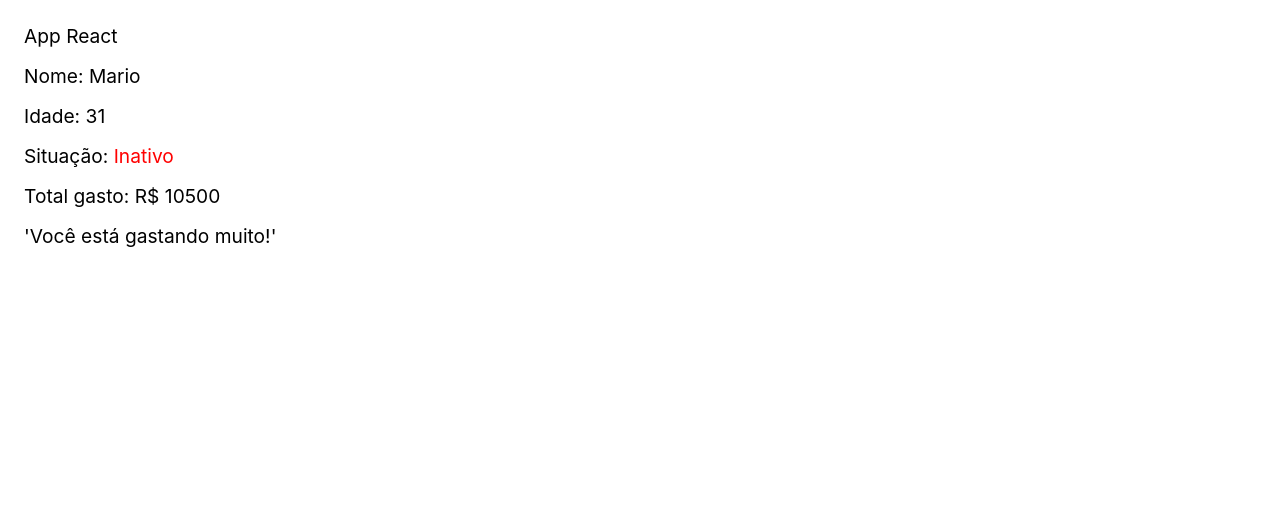
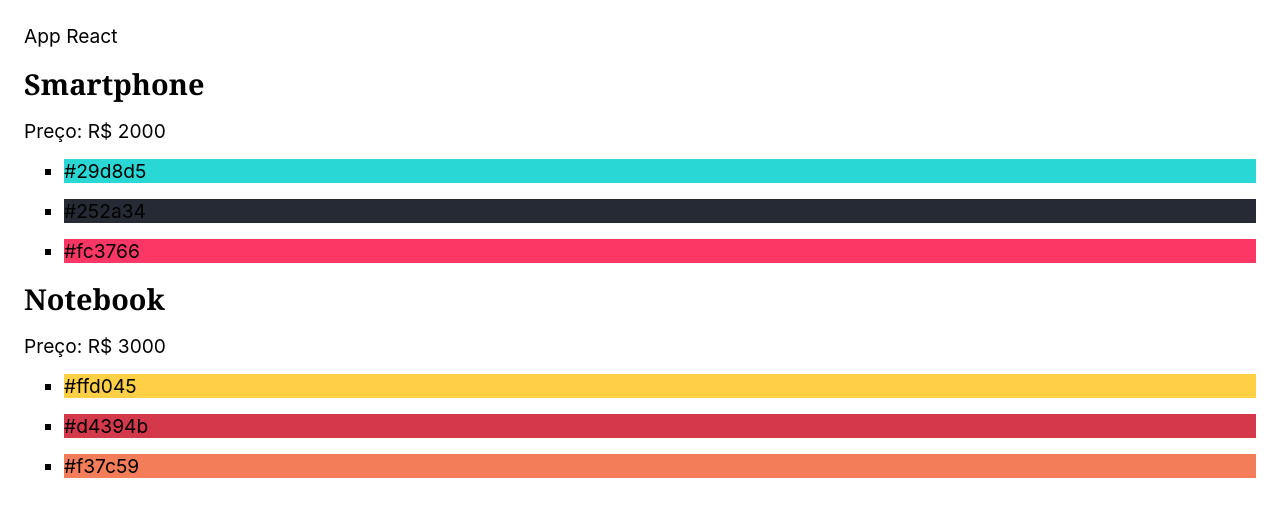
Before and after one commit to TomDevBr/curso_react_completo, a React (Vite) app: page / in a window 1280 px wide. Shown: the top 516 px of the page. Built offline with nearby package versions, Linux system fonts and the light colour scheme; the HTML template or start-up script is replaced by a standard one.

Commit message:
exercicio jsxArray2

```diff
--- a/src/App.jsx
+++ b/src/App.jsx
@@ -1,10 +1,10 @@
 import React from 'react';
-import Jsx2 from './components/jsx2';
+import JsxArray2 from './components/JsxArray2';
 
 const App = () => {
   return (<>
     <div>App React</div>
-    <Jsx2/>
+    <JsxArray2/>
   </>);
 };
 
--- /dev/null
+++ b/src/components/JsxArray2.jsx
@@ -0,0 +1,47 @@
+// Organize os produtos como mostrado no vídeo
+// Mostre apenas produtos que forem mais caros que R$ 1500
+
+import React from "react";
+
+const produtos = [
+    {
+      id: 1,
+      nome: 'Smartphone',
+      preco: 'R$ 2000',
+      cores: ['#29d8d5', '#252a34', '#fc3766'],
+    },
+    {
+      id: 2,
+      nome: 'Notebook',
+      preco: 'R$ 3000',
+      cores: ['#ffd045', '#d4394b', '#f37c59'],
+    },
+    {
+      id: 3,
+      nome: 'Tablet',
+      preco: 'R$ 1500',
+      cores: ['#365069', '#47c1c8', '#f95786'],
+    },
+  ];
+
+  const produtosFiltered = (produtos.filter(produto => Number(produto.preco.replace('R$', '') > 1500)));
+
+  const JsxArray2 = () => {
+    return (
+        <section>
+            {produtosFiltered.map((produto) => (
+                <div key={produto.id}>
+                    <h1>{produto.nome}</h1>
+                    <p>Preço: {produto.preco}</p>
+                    {produto.cores.map(cor => (
+                        <ul>
+                            <li key={cor} style={{backgroundColor: cor}}>{cor}</li>
+                        </ul>
+                    ))}
+                </div>
+            ))}
+        </section>
+    );
+  };
+
+  export default JsxArray2;
```
